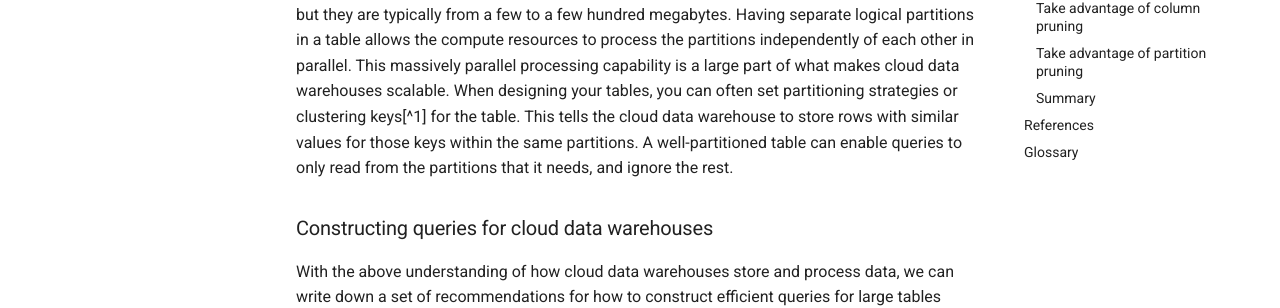
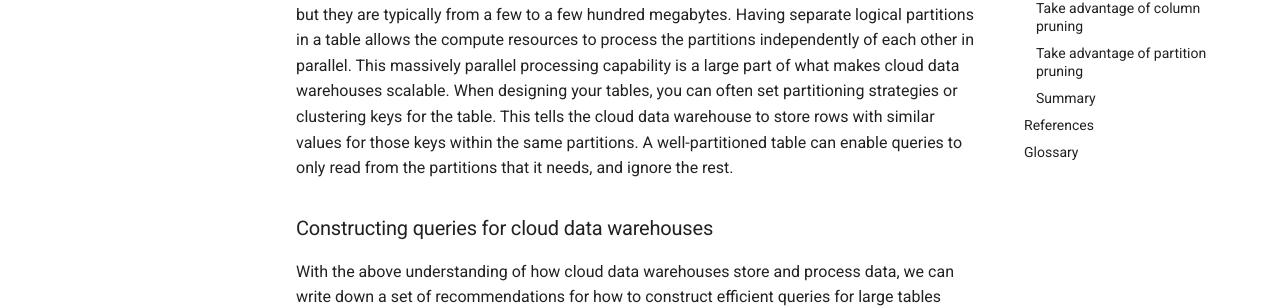
Before and after one commit to cagov/caldata-mdsa-caltrans-pems, an MkDocs documentation site: the page built from docs/data-warehouse-performance.md, in a window 1280 px wide and 900 px high, scrolled down 1445 px. Shown: the part 307-615 px from the top of the window. Built offline with MkDocs 1.6.1 and Material for MkDocs 9.7.7, drawn with Linux system fonts in a browser that asks for light colours; some of the changed text lies outside the part shown.

Commit message:
More code review.

```diff
--- a/docs/data-warehouse-performance.md
+++ b/docs/data-warehouse-performance.md
@@ -55,7 +55,7 @@ Different warehouses choose different sizing strategies for partitions,
 but they are typically from a few to a few hundred megabytes.
 Having separate logical partitions in a table allows the compute resources to process the partitions independently of each other in parallel.
 This massively parallel processing capability is a large part of what makes cloud data warehouses scalable.
-When designing your tables, you can often set partitioning strategies or clustering keys[^1] for the table.
+When designing your tables, you can often set partitioning strategies or clustering keys for the table.
 This tells the cloud data warehouse to store rows with similar values for those keys within the same partitions.
 A well-partitioned table can enable queries to only read from the partitions that it needs, and ignore the rest.
 
```
Also changed, not shown: other parts of docs/data-warehouse-performance.md (+1 -1 lines).
